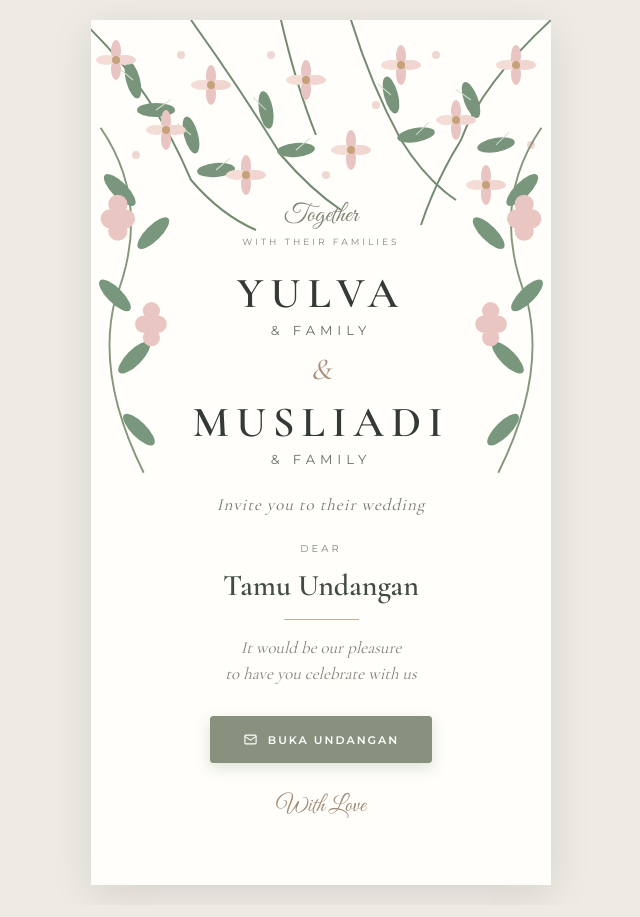
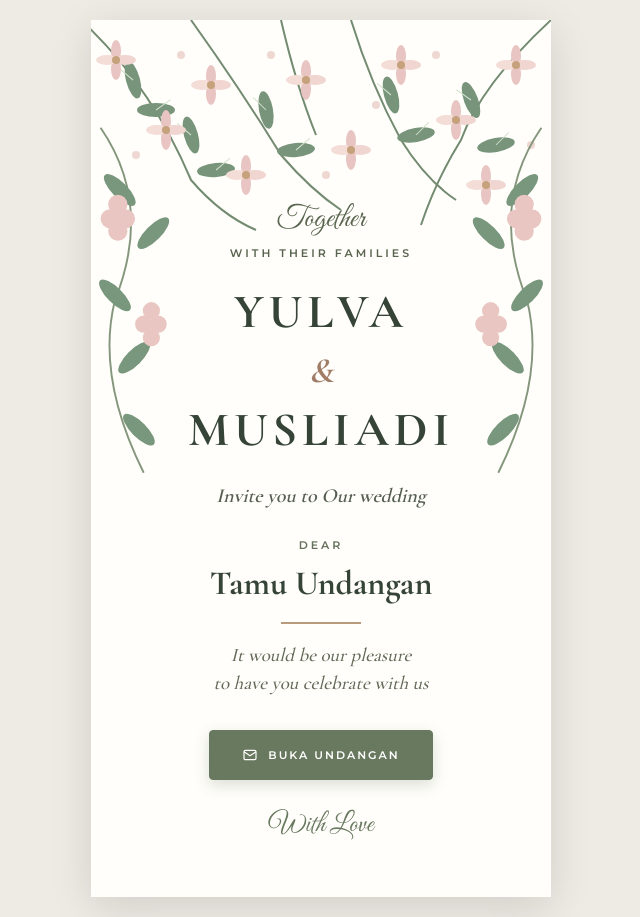
Before and after one commit to alenruben/YulvaWeddingInvitation, a plain HTML site: page index.html in a window 1280 px wide. Shown: the whole page, without its empty margins (319-959 px from the left). Drawn offline with nearby package versions, Linux system fonts and the light colour scheme.

Commit message:
Update index.html

```diff
--- a/index.html
+++ b/index.html
@@ -13,6 +13,7 @@
 <link href="https://fonts.googleapis.com/css2?family=Cormorant+Garamond:wght@400;500;600;700&family=Montserrat:wght@300;400;500;600&family=Great+Vibes&display=swap" rel="stylesheet">
 
 <style>
+
 * {
     margin: 0;
     padding: 0;
@@ -29,7 +30,6 @@ body {
     font-family: 'Montserrat', sans-serif;
 }
 
-/* HALAMAN UNDANGAN */
 .invitation {
     width: 100%;
     max-width: 460px;
@@ -38,17 +38,16 @@ body {
     position: relative;
     overflow: hidden;
     text-align: center;
-    box-shadow: 0 10px 40px rgba(0,0,0,0.10);
+    box-shadow: 0 10px 40px rgba(0,0,0,0.12);
 }
 
-/* AREA KONTEN */
 .content {
     position: relative;
     z-index: 3;
-    padding: 180px 25px 65px;
+    padding: 180px 25px 55px;
 }
 
-/* ORNAMEN BUNGA */
+/* ORNAMEN */
 .flower-top {
     position: absolute;
     width: 100%;
@@ -59,152 +58,154 @@ body {
     pointer-events: none;
 }
 
-.flower-left {
+.flower-left,
+.flower-right {
     position: absolute;
     width: 115px;
     height: 370px;
-    left: 0;
     top: 100px;
     z-index: 2;
     pointer-events: none;
 }
 
-.flower-right {
-    position: absolute;
-    width: 115px;
-    height: 370px;
-    right: 0;
-    top: 100px;
-    transform: scaleX(-1);
-    z-index: 2;
-    pointer-events: none;
+.flower-left {
+    left: 0;
 }
 
-/* TEKS */
+.flower-right {
+    right: 0;
+    transform: scaleX(-1);
+}
+
+/* JUDUL */
 .small-title {
     font-family: 'Great Vibes', cursive;
-    font-size: 25px;
-    color: #7e8172;
-    margin-bottom: 5px;
+    font-size: 30px;
+    color: #59664f;
+    margin-bottom: 8px;
+    font-weight: 400;
 }
 
 .subtitle {
-    font-size: 9px;
+    font-family: 'Montserrat', sans-serif;
+    font-size: 11px;
+    font-weight: 600;
     letter-spacing: 3px;
-    color: #858477;
-    margin-bottom: 25px;
+    color: #59644f;
+    margin-bottom: 27px;
 }
 
+/* NAMA PENGANTIN */
 .couple-name {
     font-family: 'Cormorant Garamond', serif;
-    font-size: 43px;
-    line-height: 1;
-    letter-spacing: 7px;
-    font-weight: 600;
-    color: #343b36;
+    font-size: 48px;
+    line-height: 1.05;
+    letter-spacing: 5px;
+    font-weight: 700;
+    color: #354437;
     text-transform: uppercase;
 }
 
 .couple-lastname {
-    font-size: 13px;
-    letter-spacing: 5px;
-    color: #656b62;
-    margin-top: 7px;
+    font-family: 'Montserrat', sans-serif;
+    font-size: 11px;
+    font-weight: 500;
+    letter-spacing: 4px;
+    color: #606b59;
+    margin-top: 9px;
 }
 
 .ampersand {
     font-family: 'Cormorant Garamond', serif;
-    font-size: 30px;
+    font-size: 35px;
     font-style: italic;
-    color: #a78d7a;
+    font-weight: 600;
+    color: #a17d68;
     margin: 13px 0;
 }
 
+/* KALIMAT UNDANGAN */
 .invite-text {
     font-family: 'Cormorant Garamond', serif;
+    font-weight: 600;
     font-style: italic;
-    font-size: 17px;
-    letter-spacing: 1px;
-    color: #74776d;
-    margin-top: 27px;
-    margin-bottom: 27px;
+    font-size: 20px;
+    color: #555e50;
+    margin-top: 28px;
+    margin-bottom: 30px;
 }
 
 /* NAMA TAMU */
 .guest-section {
-    margin-top: 10px;
+    margin-top: 12px;
 }
 
 .guest-label {
-    font-size: 10px;
+    font-family: 'Montserrat', sans-serif;
+    font-size: 11px;
+    font-weight: 600;
     letter-spacing: 3px;
-    color: #888779;
+    color: #65705d;
     margin-bottom: 12px;
 }
 
 .guest-name {
     font-family: 'Cormorant Garamond', serif;
-    font-size: 30px;
-    font-weight: 600;
-    color: #414c42;
+    font-size: 34px;
+    font-weight: 700;
+    line-height: 1.2;
+    color: #354437;
     overflow-wrap: anywhere;
     padding: 0 10px;
 }
 
 .guest-line {
-    width: 75px;
-    height: 1px;
-    background: #c4ad9b;
-    margin: 15px auto;
+    width: 80px;
+    height: 2px;
+    background: #b89b7c;
+    margin: 17px auto;
 }
 
 .guest-description {
     font-family: 'Cormorant Garamond', serif;
-    font-size: 17px;
+    font-size: 19px;
+    font-weight: 500;
     font-style: italic;
-    color: #858477;
+    color: #626957;
     line-height: 1.5;
 }
 
-/* TOMBOL BUKA UNDANGAN */
+/* TOMBOL */
 .open-button {
     display: inline-flex;
     align-items: center;
     justify-content: center;
     gap: 10px;
-
-    margin-top: 30px;
-    padding: 15px 32px;
-
-    background: #87917e;
-    border: 1px solid #87917e;
-    border-radius: 3px;
-
+    margin-top: 32px;
+    padding: 16px 32px;
+    background: #68795f;
+    border: 1px solid #68795f;
+    border-radius: 4px;
     color: #ffffff;
     text-decoration: none;
-
     font-family: 'Montserrat', sans-serif;
     font-size: 11px;
     font-weight: 600;
     letter-spacing: 2px;
-
     transition: all 0.3s ease;
-    box-shadow: 0 5px 15px rgba(80, 95, 75, 0.18);
+    box-shadow: 0 5px 15px rgba(80,95,75,0.2);
 }
 
-/* EFEK HOVER */
 .open-button:hover {
-    background: #6f7c68;
-    border-color: #6f7c68;
+    background: #4d6048;
+    border-color: #4d6048;
     color: #ffffff;
     transform: translateY(-3px);
-    box-shadow: 0 7px 18px rgba(80, 95, 75, 0.25);
 }
 
-/* IKON AMPLOP */
 .open-button svg {
-    width: 15px;
-    height: 15px;
+    width: 16px;
+    height: 16px;
     flex-shrink: 0;
     display: block;
     stroke: currentColor;
@@ -214,8 +215,9 @@ body {
 /* FOOTER */
 .footer {
     font-family: 'Great Vibes', cursive;
-    font-size: 23px;
-    color: #a18c79;
+    font-size: 27px;
+    font-weight: 400;
+    color: #68795f;
     margin-top: 28px;
 }
 
@@ -231,9 +233,7 @@ body {
     }
 
     .content {
-        padding-top: 180px;
-        padding-left: 18px;
-        padding-right: 18px;
+        padding: 175px 18px 45px;
     }
 
     .flower-top {
@@ -246,26 +246,48 @@ body {
         height: 330px;
     }
 
+    .small-title {
+        font-size: 27px;
+    }
+
+    .subtitle {
+        font-size: 9px;
+        letter-spacing: 2.5px;
+    }
+
     .couple-name {
-        font-size: 37px;
-        letter-spacing: 5px;
+        font-size: 40px;
+        letter-spacing: 4px;
+    }
+
+    .couple-lastname {
+        font-size: 10px;
+    }
+
+    .invite-text {
+        font-size: 18px;
     }
 
     .guest-name {
-        font-size: 27px;
+        font-size: 30px;
+    }
+
+    .guest-description {
+        font-size: 17px;
     }
 
     .open-button {
-        padding: 14px 27px;
+        padding: 15px 26px;
         font-size: 10px;
         gap: 9px;
     }
 
     .open-button svg {
-        width: 14px;
-        height: 14px;
+        width: 15px;
+        height: 15px;
     }
 }
+
 </style>
 </head>
 
@@ -424,22 +446,13 @@ body {
             YULVA
         </h1>
 
-        <p class="couple-lastname">
-            & FAMILY
-        </p>
-
         <div class="ampersand">&</div>
 
         <h1 class="couple-name">
             MUSLIADI
         </h1>
-
-        <p class="couple-lastname">
-            & FAMILY
-        </p>
-
         <p class="invite-text">
-            Invite you to their wedding
+            Invite you to Our wedding
         </p>
 
         <!-- NAMA TAMU -->
```
